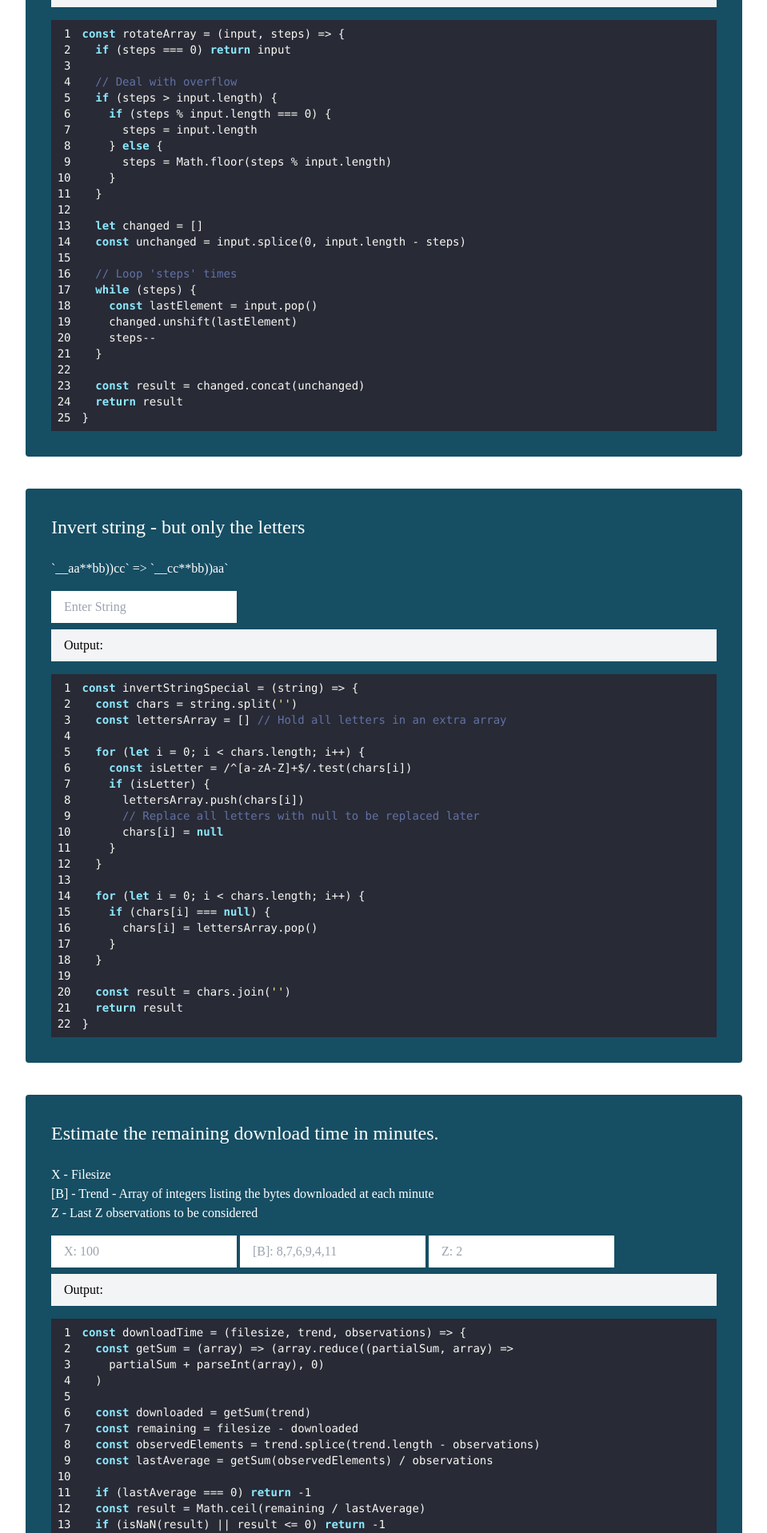
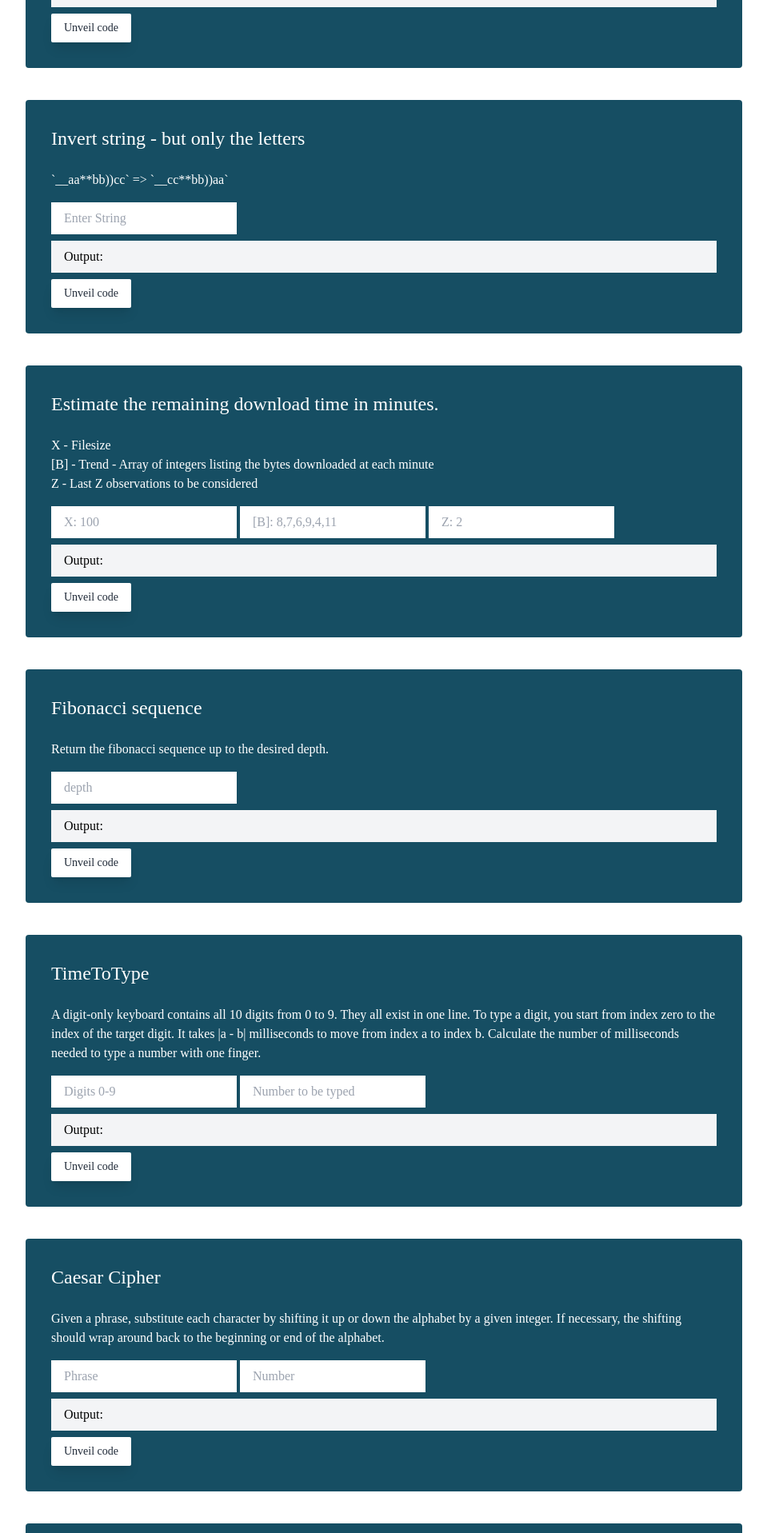
Before and after one commit to Existenziell/react-app-playground, a React (Create React App) app: page / in a window 1280 px wide. Shown: the part 347-2264 px from the top of the page at 80% size, without its empty margins (160-1119 px from the left). Built offline with nearby package versions, Linux system fonts and the light colour scheme.

Commit message:
Hide/Show code

```diff
--- a/src/components/CaesarCipher.js
+++ b/src/components/CaesarCipher.js
@@ -8,6 +8,7 @@ const CaesarCipher = () => {
   const [phrase, setPhrase] = useState()
   const [number, setNumber] = useState()
   const [output, setOutput] = useState('')
+  const [visible, setVisible] = useState(false)
 
   useEffect(() => {
     if (phrase && number) {
@@ -26,6 +27,11 @@ const CaesarCipher = () => {
       <input type='number' placeholder="Number" onChange={(e) => setNumber(e.target.value)} />
       <p className="output">Output: {output}</p>
 
+      <button onClick={() => setVisible(!visible)} className='mt-2 button button-sm'>
+        {visible ? `Hide Code` : `Unveil code`}
+      </button>
+
+      {visible &&
         <div className="mt-4">
           <SyntaxHighlighter
             language='javascript'
@@ -36,6 +42,7 @@ const CaesarCipher = () => {
             {caesarCipherSnippet}
           </SyntaxHighlighter>
         </div>
+      }
     </div>
   )
 }
--- a/src/components/DownloadTime.js
+++ b/src/components/DownloadTime.js
@@ -9,6 +9,7 @@ const DownloadTime = () => {
   const [trend, setTrend] = useState()
   const [observations, setObservations] = useState()
   const [output, setOutput] = useState('')
+  const [visible, setVisible] = useState(false)
 
   useEffect(() => {
     if (observations && trend && filesize) {
@@ -30,6 +31,11 @@ const DownloadTime = () => {
       <input type='number' placeholder="Z: 2" onChange={(e) => setObservations(e.target.value)} />
       <p className="output">Output: {output ? `${output} minutes` : ``}</p>
 
+      <button onClick={() => setVisible(!visible)} className='mt-2 button button-sm'>
+        {visible ? `Hide Code` : `Unveil code`}
+      </button>
+
+      {visible &&
         <div className="mt-4">
           <SyntaxHighlighter
             language='javascript'
@@ -40,6 +46,7 @@ const DownloadTime = () => {
             {downloadTimeSnippet}
           </SyntaxHighlighter>
         </div>
+      }
     </div>
   )
 }
--- a/src/components/Fibonacci.js
+++ b/src/components/Fibonacci.js
@@ -7,6 +7,7 @@ import { fibonacciSnippet } from '../util/codeSnippets'
 const Fibonacci = () => {
   const [depth, setDepth] = useState()
   const [output, setOutput] = useState('')
+  const [visible, setVisible] = useState(false)
 
   useEffect(() => {
     if (depth) {
@@ -22,6 +23,11 @@ const Fibonacci = () => {
       <input type='number' placeholder="depth" onChange={(e) => setDepth(e.target.value)} />
       <p className="output">Output: {output}</p>
 
+      <button onClick={() => setVisible(!visible)} className='mt-2 button button-sm'>
+        {visible ? `Hide Code` : `Unveil code`}
+      </button>
+
+      {visible &&
         <div className="mt-4">
           <SyntaxHighlighter
             language='javascript'
@@ -32,6 +38,7 @@ const Fibonacci = () => {
             {fibonacciSnippet}
           </SyntaxHighlighter>
         </div>
+      }
     </div>
   )
 }
--- a/src/components/FizzBuzz.js
+++ b/src/components/FizzBuzz.js
@@ -7,6 +7,7 @@ import { fizzBuzzSnippet } from '../util/codeSnippets'
 const FizzBuzz = () => {
   const [input, setInput] = useState()
   const [output, setOutput] = useState('')
+  const [visible, setVisible] = useState(false)
 
   useEffect(() => {
     if (input) {
@@ -24,6 +25,11 @@ const FizzBuzz = () => {
       <input type='number' placeholder="Number" onChange={(e) => setInput(e.target.value)} />
       <p className="output">Output: {output}</p>
 
+      <button onClick={() => setVisible(!visible)} className='mt-2 button button-sm'>
+        {visible ? `Hide Code` : `Unveil code`}
+      </button>
+
+      {visible &&
         <div className="mt-4">
           <SyntaxHighlighter
             language='javascript'
@@ -34,6 +40,7 @@ const FizzBuzz = () => {
             {fizzBuzzSnippet}
           </SyntaxHighlighter>
         </div>
+      }
     </div>
   )
 }
--- a/src/components/InvertStringSpecial.js
+++ b/src/components/InvertStringSpecial.js
@@ -7,6 +7,7 @@ import { dracula } from 'react-syntax-highlighter/dist/cjs/styles/hljs'
 const InvertStringSpecial = () => {
   const [input, setInput] = useState('')
   const [output, setOutput] = useState('')
+  const [visible, setVisible] = useState(false)
 
   useEffect(() => {
     const output = invertStringSpecial(input)
@@ -20,6 +21,11 @@ const InvertStringSpecial = () => {
       <input type='text' placeholder="Enter String" onChange={(e) => setInput(e.target.value)} />
       <p className="output">Output: {output}</p>
 
+      <button onClick={() => setVisible(!visible)} className='mt-2 button button-sm'>
+        {visible ? `Hide Code` : `Unveil code`}
+      </button>
+
+      {visible &&
         <div className="mt-4">
           <SyntaxHighlighter
             language='javascript'
@@ -30,6 +36,7 @@ const InvertStringSpecial = () => {
             {invertStringSpecialSnippet}
           </SyntaxHighlighter>
         </div>
+      }
     </div>
   )
 }
--- a/src/components/PrimeNumbers.js
+++ b/src/components/PrimeNumbers.js
@@ -7,6 +7,7 @@ import { primeNumbersSnippet } from '../util/codeSnippets'
 const PrimeNumbers = () => {
   const [limit, setLimit] = useState()
   const [output, setOutput] = useState('')
+  const [visible, setVisible] = useState(false)
 
   useEffect(() => {
     if (limit) {
@@ -22,6 +23,11 @@ const PrimeNumbers = () => {
       <input type='number' placeholder="Limit" onChange={(e) => setLimit(e.target.value)} />
       <p className="output">Output: {output}</p>
 
+      <button onClick={() => setVisible(!visible)} className='mt-2 button button-sm'>
+        {visible ? `Hide Code` : `Unveil code`}
+      </button>
+
+      {visible &&
         <div className="mt-4">
           <SyntaxHighlighter
             language='javascript'
@@ -32,6 +38,7 @@ const PrimeNumbers = () => {
             {primeNumbersSnippet}
           </SyntaxHighlighter>
         </div>
+      }
     </div>
   )
 }
--- a/src/components/RansomNote.js
+++ b/src/components/RansomNote.js
@@ -8,6 +8,7 @@ const RansomNote = () => {
   const [note, setNote] = useState()
   const [magazine, setMagazine] = useState('')
   const [output, setOutput] = useState('')
+  const [visible, setVisible] = useState(false)
 
   useEffect(() => {
     if (note && magazine) {
@@ -26,6 +27,11 @@ const RansomNote = () => {
       <input type='text' placeholder="Magazine" onChange={(e) => setMagazine(e.target.value)} />
       <p className="output">Output: {output.toString()}</p>
 
+      <button onClick={() => setVisible(!visible)} className='mt-2 button button-sm'>
+        {visible ? `Hide Code` : `Unveil code`}
+      </button>
+
+      {visible &&
         <div className="mt-4">
           <SyntaxHighlighter
             language='javascript'
@@ -36,6 +42,7 @@ const RansomNote = () => {
             {ransomNoteSnippet}
           </SyntaxHighlighter>
         </div>
+      }
     </div>
   )
 }
--- a/src/components/RotateArray.js
+++ b/src/components/RotateArray.js
@@ -8,6 +8,7 @@ const RotateArray = () => {
   const [input, setInput] = useState()
   const [steps, setSteps] = useState()
   const [output, setOutput] = useState('')
+  const [visible, setVisible] = useState(false)
 
   useEffect(() => {
     if (steps) {
@@ -27,7 +28,12 @@ const RotateArray = () => {
       <input type='text' placeholder="Steps" onChange={(e) => setSteps(e.target.value)} />
       <p className="output">Output: {output}</p>
 
-      <div className="mt-4">
+      <button onClick={() => setVisible(!visible)} className='mt-2 button button-sm'>
+        {visible ? `Hide Code` : `Unveil code`}
+      </button>
+
+      {visible &&
+        <div className="mt-2">
           <SyntaxHighlighter
             language='javascript'
             style={dracula}
@@ -37,6 +43,7 @@ const RotateArray = () => {
             {rotateArraySnippet}
           </SyntaxHighlighter>
         </div>
+      }
     </div>
   )
 }
--- a/src/components/TimeToType.js
+++ b/src/components/TimeToType.js
@@ -8,6 +8,7 @@ const TimeToType = () => {
   const [digits, setDigits] = useState()
   const [num, setNum] = useState()
   const [output, setOutput] = useState('')
+  const [visible, setVisible] = useState(false)
 
   useEffect(() => {
     if (digits && num) {
@@ -29,6 +30,11 @@ const TimeToType = () => {
       <input type='number' placeholder="Number to be typed" onChange={(e) => setNum(e.target.value)} />
       <p className="output">Output: {output}</p>
 
+      <button onClick={() => setVisible(!visible)} className='mt-2 button button-sm'>
+        {visible ? `Hide Code` : `Unveil code`}
+      </button>
+
+      {visible &&
         <div className="mt-4">
           <SyntaxHighlighter
             language='javascript'
@@ -39,6 +45,7 @@ const TimeToType = () => {
             {timeToTypeSnippet}
           </SyntaxHighlighter>
         </div>
+      }
     </div>
   )
 }
--- a/src/css/index.css
+++ b/src/css/index.css
@@ -12,12 +12,6 @@ email: bauer.christof@gmail.com
 ----------------------------------------------------------*/
 
 @import url("https://fonts.googleapis.com/css?family=Inconsolata&display=swap");
-
-:root {
-  --color-brand: #a6d1c9;
-  --color-brand-dark: #282b29;
-  --color-cta: #D6A269;
-}
 
 body {
   -webkit-font-smoothing: antialiased;
@@ -59,3 +53,20 @@ input {
 .liked {
   @apply text-[#1565c0] font-bold;
 }
+
+
+/* ==========================================================================
+	Forms
+	========================================================================== */
+
+.button {
+  @apply px-8 py-4 bg-cyan-900 text-white rounded-sm shadow-lg hover:shadow-none hover:cursor-pointer transition-all;
+}
+
+.button-sm {
+  @apply bg-white text-gray-800 px-4 py-2 text-sm;
+}
+
+.button:disabled, .button-sm:disabled {
+  @apply cursor-not-allowed hover:shadow-lg;
+}
--- a/tailwind.config.js
+++ b/tailwind.config.js
@@ -8,11 +8,6 @@ module.exports = {
       fontFamily: {
         sans: ['Inconsolata'],
       },
-      colors: {
-        'brand': '#a6d1c9',
-        'brand-dark': '#282b29',
-        'cta': '#D6A269',
-      },
     },
   },
   plugins: [],
```
Lines whose indentation alone changed are shown as unchanged.
